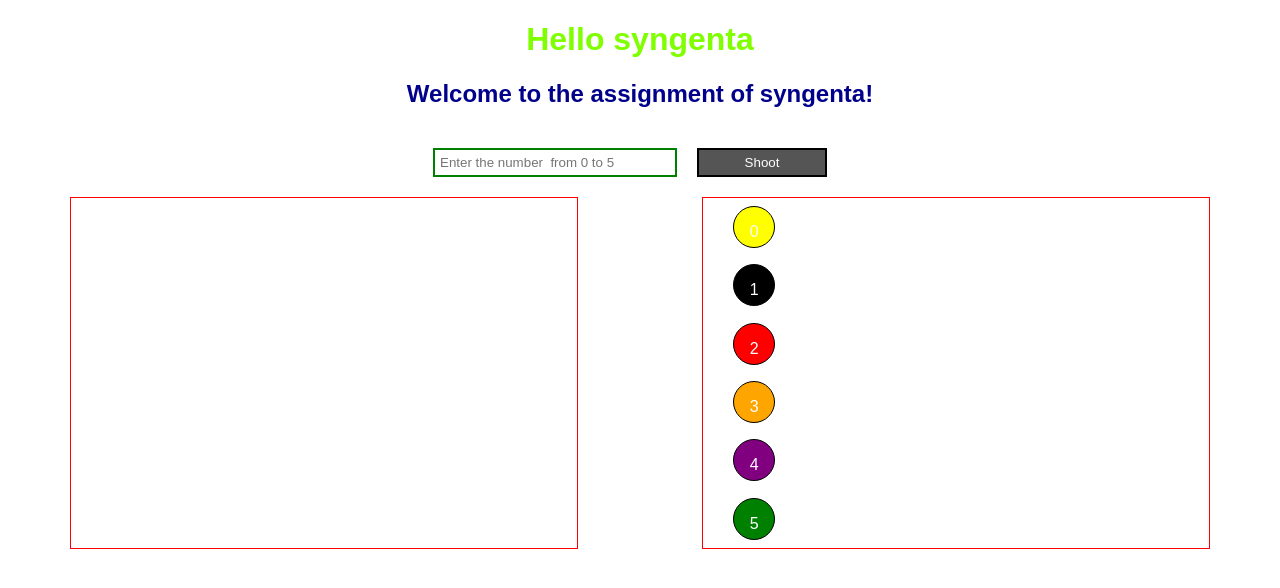
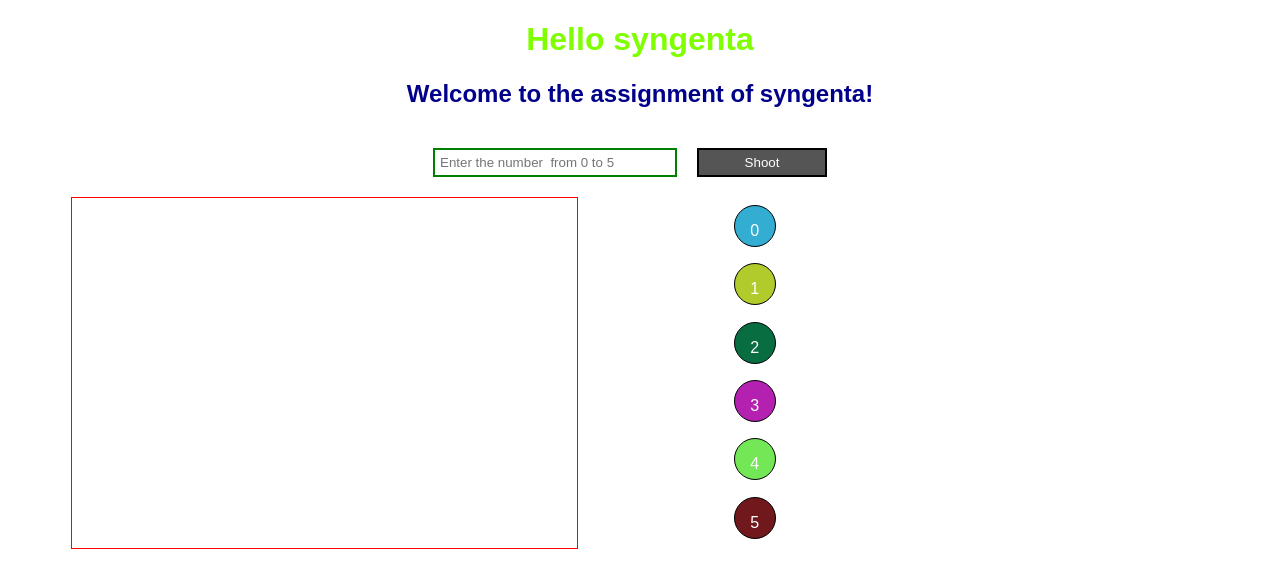
Before and after one commit to Rahul327Agarwal/Syngenta, a React (Create React App) app: page / in a window 1280 px wide. Shown: the top 588 px of the page. Built offline with nearby package versions, Linux system fonts and the light colour scheme.

Commit message:
added random color generator

```diff
--- a/src/App.js
+++ b/src/App.js
@@ -1,11 +1,22 @@
 import "./styles.css";
-import { useState } from "react";
+import { useState, useMemo, useEffect } from "react";
 import Circle from "./Circle";
+
+function generateRandomColor() {
+  let maxVal = 0xFFFFFF; // 16777215
+  let randomNumber = Math.random() * maxVal;
+  randomNumber = Math.floor(randomNumber);
+  randomNumber = randomNumber.toString(16);
+  let randColor = randomNumber.padStart(6, 0);
+  return `#${randColor.toUpperCase()}`
+}
+
+const colors = [];
 
 export default function App() {
   const [arr1, setArr1] = useState([]);
   const [arr2, setArr2] = useState([0, 1, 2, 3, 4, 5]);
-  const colors = ["yellow", "black", "red", "orange", "purple", "green"];
+
   const handleclick = (e) => {
     const id = document.getElementById("user_input").value;
     if (id > 5 || id < 0)
@@ -23,6 +34,12 @@
     const temp = [...arr2, id];
     setArr2(temp.sort());
   }
+
+  for (let i = 0; i < 6; i++)
+    colors.push(generateRandomColor());
+
+
+
   return (
     <div className="App">
       <h1>Hello syngenta</h1>
@@ -41,9 +58,9 @@
           })}
         </div>
         <div className="div2">
-          {arr2.map((index) => (
-            <Circle colo={colors[index]} id={index} />
-          ))}
+          {arr2.map((index) => {
+            return <Circle colo={colors[index]} id={index} />
+          })}
         </div>
       </div>
     </div>
--- a/src/styles.css
+++ b/src/styles.css
@@ -16,7 +16,6 @@
   display: flex;
   flex-direction: column;
   justify-content: space-around;
-  border: 1px solid red;
   width: 40%;
   height: 350px;
 }
```
